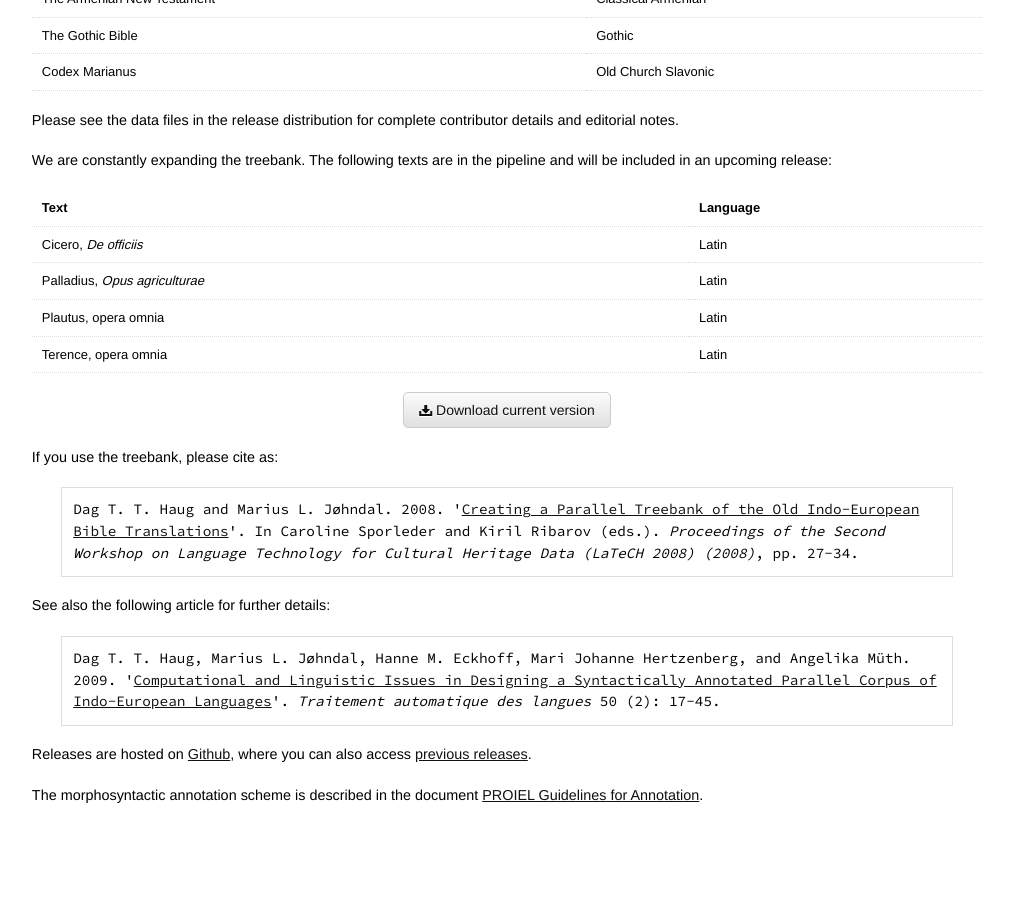
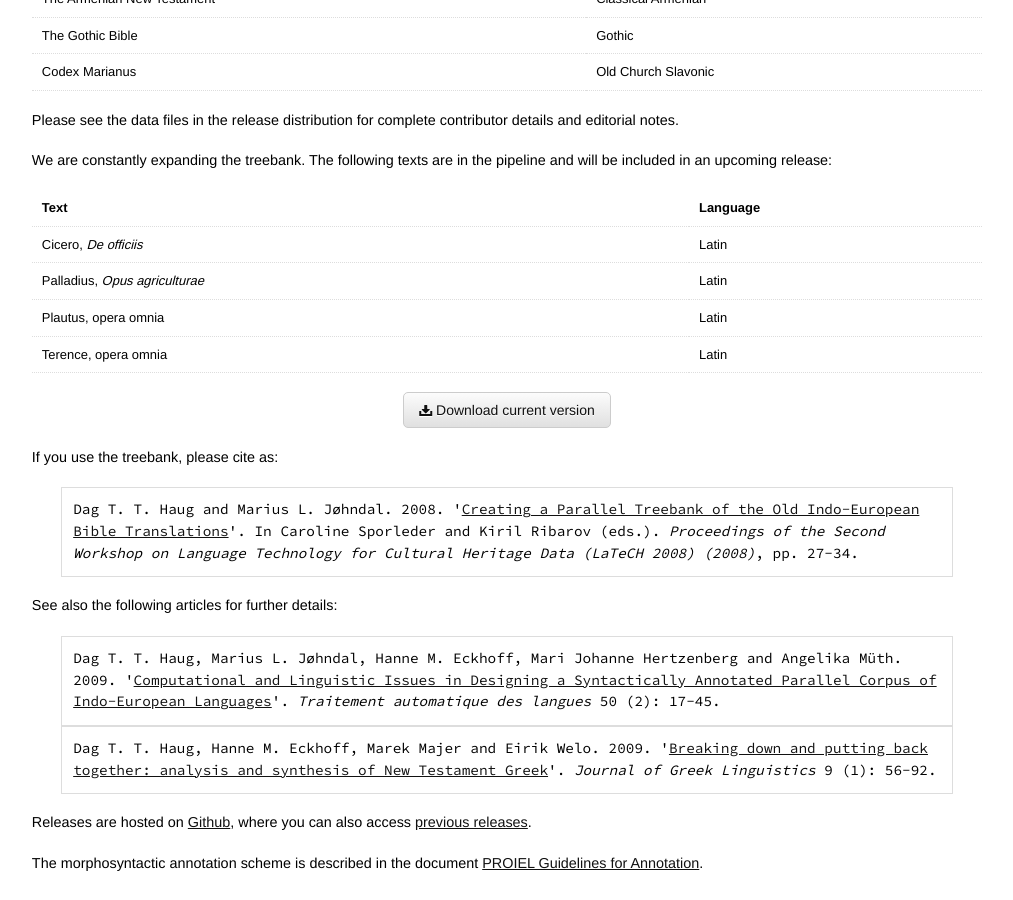
Before and after one commit to proiel/proiel.github.io, a Jekyll site: the page built from index.html, in a window 1280 px wide and 900 px high, scrolled down 688 px. Shown: the whole window, without its empty margins (133-1146 px from the left). Built offline with Jekyll 4.4.1, drawn with Linux system fonts in a browser that asks for light colours; before the commit the page ends 1520 px from its top, so only the background shows below that.

Commit message:
Added reference to Haug, Eckhoff, Majer and Welo (2009).

```diff
--- a/index.html
+++ b/index.html
@@ -122,10 +122,14 @@ layout: default
         </p>
 
         <p>
-          See also the following article for further details:
+          See also the following articles for further details:
 
           <div class="citation">
-            Dag T. T. Haug, Marius L. Jøhndal, Hanne M. Eckhoff, Mari Johanne Hertzenberg, and Angelika Müth. 2009. '<a href="http://www.atala.org/IMG/pdf/TAL-2009-50-2-01-Haug.pdf">Computational and Linguistic Issues in Designing a Syntactically Annotated Parallel Corpus of Indo-European Languages</a>'.  <em>Traitement automatique des langues</em> 50 (2): 17-45.
+            Dag T. T. Haug, Marius L. Jøhndal, Hanne M. Eckhoff, Mari Johanne Hertzenberg and Angelika Müth. 2009. '<a href="http://www.atala.org/IMG/pdf/TAL-2009-50-2-01-Haug.pdf">Computational and Linguistic Issues in Designing a Syntactically Annotated Parallel Corpus of Indo-European Languages</a>'. <em>Traitement automatique des langues</em> 50 (2): 17-45.
+          </div>
+
+          <div class="citation">
+            Dag T. T. Haug, Hanne M. Eckhoff, Marek Majer and Eirik Welo. 2009. '<a href="http://booksandjournals.brillonline.com/content/journals/10.1163/156658409x12529372103308">Breaking down and putting back together: analysis and synthesis of New Testament Greek</a>'. <em>Journal of Greek Linguistics</em> 9 (1): 56-92.
           </div>
         </p>
 
```
